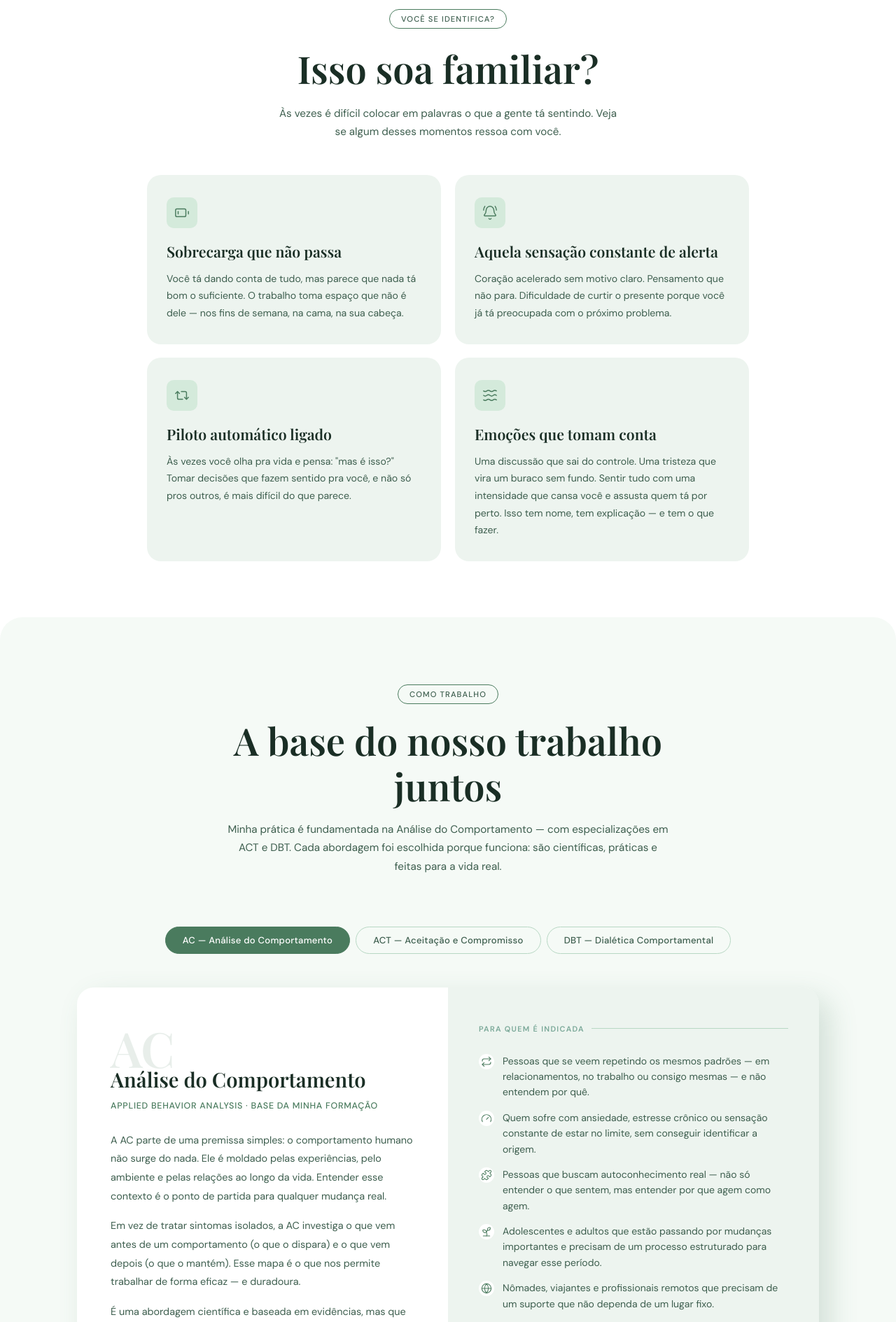
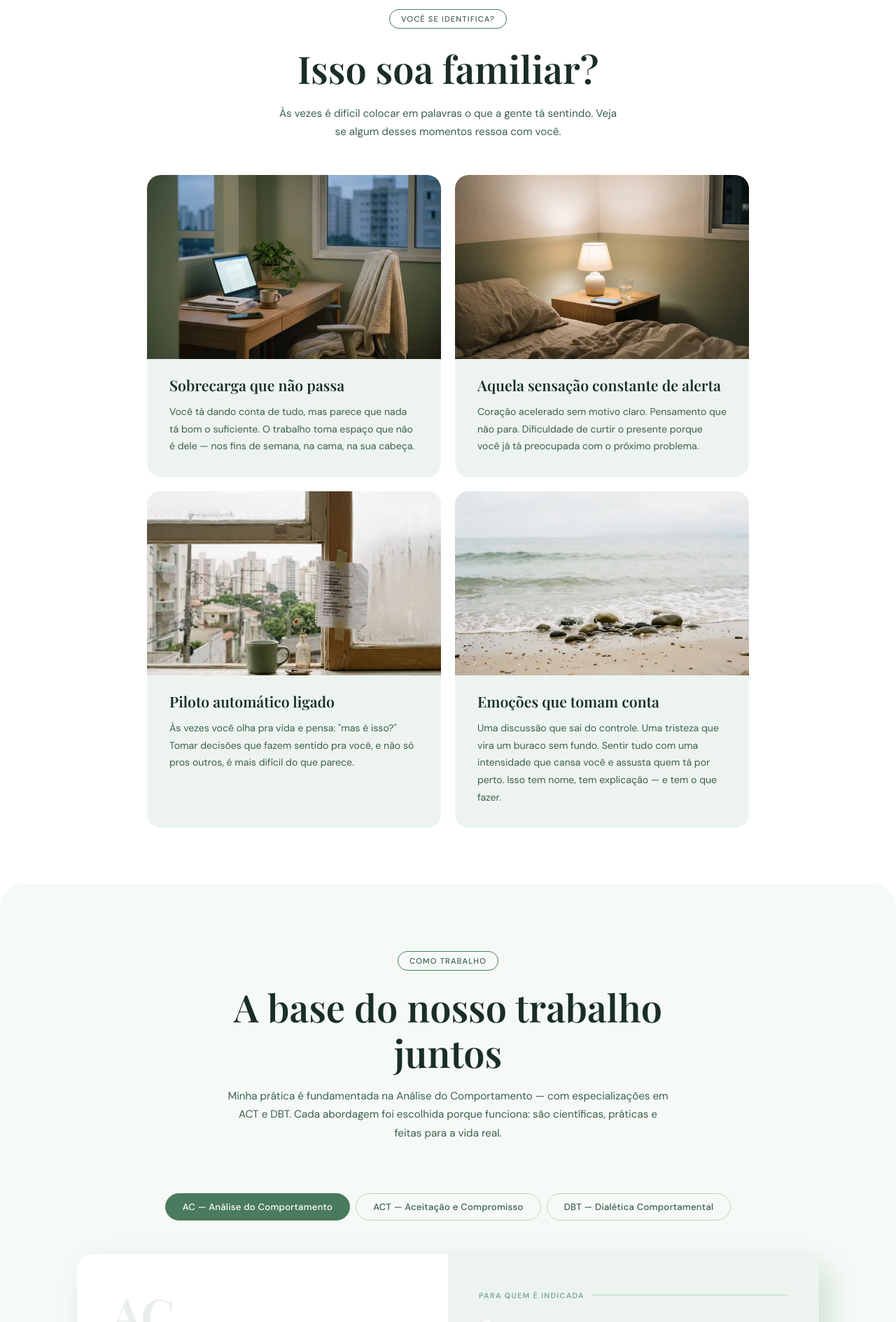
Before and after one commit to pedronogueiranunes/leticia-freitas-psi, a PHP site: page / in a window 1280 px wide. Shown: the part 953-2842 px from the top of the page at 70% size. Run offline with PHP 8.4, Linux system fonts and the light colour scheme; some libraries are stand-ins or nearby versions; some web fonts are replaced.

Commit message:
Cards com imagens (Isso soa familiar + Europa), Europa em 3 colunas
Co-Authored-By: Claude Opus 5.5 <noreply@anthropic.com>
Claude-Session: https://claude.ai/code/session_01Lma4E8Y2Bpdfw6xgnv6D9A

```diff
--- a/css/styles.css
+++ b/css/styles.css
@@ -1635,3 +1635,14 @@ footer {
 .tag { display: inline-flex; align-items: center; gap: 8px; }
 .tag .lucide { width: 14px; height: 14px; color: currentColor; }
 .process-card.dark .lucide, [class*="dark"] .tag .lucide { color: currentColor; }
+
+/* Cards com imagem */
+.cards-grid .card { padding: 0; overflow: hidden; display: flex; flex-direction: column; }
+.cards-grid .card > h3, .cards-grid .card > p { padding-left: 32px; padding-right: 32px; }
+.cards-grid .card > p { padding-bottom: 32px; }
+.card-media { margin: 0 0 24px; aspect-ratio: 16 / 10; overflow: hidden; background: var(--card-bg); }
+.card-media img { width: 100%; height: 100%; object-fit: cover; display: block; transition: transform .8s cubic-bezier(.16,1,.3,1); }
+.card:hover .card-media img { transform: scale(1.03); }
+@media (max-width: 760px) { .cards-grid .card > h3, .cards-grid .card > p { padding-left: 22px; padding-right: 22px; } .cards-grid .card > p { padding-bottom: 24px; } }
+@media (prefers-reduced-motion: reduce) { .card-media img { transition: none; } }
+@media (min-width: 900px) { #online-europa .cards-grid { grid-template-columns: repeat(3, 1fr); max-width: 1200px; } }
--- a/index.html
+++ b/index.html
@@ -321,25 +321,25 @@
 
   <div class="cards-grid">
     <div class="card">
-      <div class="card-icon"><svg class="lucide" aria-hidden="true" focusable="false" xmlns="http://www.w3.org/2000/svg" width="22" height="22" viewBox="0 0 24 24" fill="none" stroke="currentColor" stroke-width="1.6" stroke-linecap="round" stroke-linejoin="round" ><path d="M22 14v-4" /><path d="M6 14v-4" /><rect x="2" y="6" width="16" height="12" rx="2" /></svg></div>
+      <figure class="card-media"><img src="images/cards/sobrecarga-640.webp" srcset="images/cards/sobrecarga-640.webp 640w, images/cards/sobrecarga.webp 1200w" sizes="(max-width: 760px) 100vw, 480px" alt="Mesa de trabalho com notebook e café ao anoitecer" width="640" height="477" loading="lazy" decoding="async"></figure>
       <h3 data-i18n="identify.card1.title">Sobrecarga que não passa</h3>
       <p data-i18n="identify.card1.desc">Você tá dando conta de tudo, mas parece que nada tá bom o suficiente. O trabalho toma espaço que não é dele — nos fins de semana, na cama, na sua cabeça.</p>
     </div>
 
     <div class="card">
-      <div class="card-icon"><svg class="lucide" aria-hidden="true" focusable="false" xmlns="http://www.w3.org/2000/svg" width="22" height="22" viewBox="0 0 24 24" fill="none" stroke="currentColor" stroke-width="1.6" stroke-linecap="round" stroke-linejoin="round" ><path d="M10.268 21a2 2 0 0 0 3.464 0" /><path d="M22 8c0-2.3-.8-4.3-2-6" /><path d="M3.262 15.326A1 1 0 0 0 4 17h16a1 1 0 0 0 .74-1.673C19.41 13.956 18 12.499 18 8A6 6 0 0 0 6 8c0 4.499-1.411 5.956-2.738 7.326" /><path d="M4 2C2.8 3.7 2 5.7 2 8" /></svg></div>
+      <figure class="card-media"><img src="images/cards/alerta-640.webp" srcset="images/cards/alerta-640.webp 640w, images/cards/alerta.webp 1200w" sizes="(max-width: 760px) 100vw, 480px" alt="Mesa de cabeceira com abajur aceso e celular à noite" width="640" height="477" loading="lazy" decoding="async"></figure>
       <h3 data-i18n="identify.card2.title">Aquela sensação constante de alerta</h3>
       <p data-i18n="identify.card2.desc">Coração acelerado sem motivo claro. Pensamento que não para. Dificuldade de curtir o presente porque você já tá preocupada com o próximo problema.</p>
     </div>
 
     <div class="card">
-      <div class="card-icon"><svg class="lucide" aria-hidden="true" focusable="false" xmlns="http://www.w3.org/2000/svg" width="22" height="22" viewBox="0 0 24 24" fill="none" stroke="currentColor" stroke-width="1.6" stroke-linecap="round" stroke-linejoin="round" ><path d="m2 9 3-3 3 3" /><path d="M13 18H7a2 2 0 0 1-2-2V6" /><path d="m22 15-3 3-3-3" /><path d="M11 6h6a2 2 0 0 1 2 2v10" /></svg></div>
+      <figure class="card-media"><img src="images/cards/piloto-640.webp" srcset="images/cards/piloto-640.webp 640w, images/cards/piloto.webp 1200w" sizes="(max-width: 760px) 100vw, 480px" alt="Janela com lista de tarefas riscadas e vista da cidade" width="640" height="477" loading="lazy" decoding="async"></figure>
       <h3 data-i18n="identify.card3.title">Piloto automático ligado</h3>
       <p data-i18n="identify.card3.desc">Às vezes você olha pra vida e pensa: "mas é isso?" Tomar decisões que fazem sentido pra você, e não só pros outros, é mais difícil do que parece.</p>
     </div>
 
     <div class="card">
-      <div class="card-icon"><svg class="lucide" aria-hidden="true" focusable="false" xmlns="http://www.w3.org/2000/svg" width="22" height="22" viewBox="0 0 24 24" fill="none" stroke="currentColor" stroke-width="1.6" stroke-linecap="round" stroke-linejoin="round" ><path d="M2 12q2.5 2 5 0t5 0 5 0 5 0" /><path d="M2 19q2.5 2 5 0t5 0 5 0 5 0" /><path d="M2 5q2.5 2 5 0t5 0 5 0 5 0" /></svg></div>
+      <figure class="card-media"><img src="images/cards/emocoes-640.webp" srcset="images/cards/emocoes-640.webp 640w, images/cards/emocoes.webp 1200w" sizes="(max-width: 760px) 100vw, 480px" alt="Onda quebrando suavemente sobre pedras na praia" width="640" height="477" loading="lazy" decoding="async"></figure>
       <h3 data-i18n="identify.card4.title">Emoções que tomam conta</h3>
       <p data-i18n="identify.card4.desc">Uma discussão que sai do controle. Uma tristeza que vira um buraco sem fundo. Sentir tudo com uma intensidade que cansa você e assusta quem tá por perto. Isso tem nome, tem explicação — e tem o que fazer.</p>
     </div>
@@ -607,19 +607,19 @@
 
   <div class="cards-grid">
     <div class="card">
-      <div class="card-icon"><svg class="lucide" aria-hidden="true" focusable="false" xmlns="http://www.w3.org/2000/svg" width="22" height="22" viewBox="0 0 24 24" fill="none" stroke="currentColor" stroke-width="1.6" stroke-linecap="round" stroke-linejoin="round" ><path d="m5 8 6 6" /><path d="m4 14 6-6 2-3" /><path d="M2 5h12" /><path d="M7 2h1" /><path d="m22 22-5-10-5 10" /><path d="M14 18h6" /></svg></div>
+      <figure class="card-media"><img src="images/cards/europa-portugues-640.webp" srcset="images/cards/europa-portugues-640.webp 640w, images/cards/europa-portugues.webp 1200w" sizes="(max-width: 760px) 100vw, 480px" alt="Mesa com notebook diante de janela com telhados de Lisboa" width="640" height="477" loading="lazy" decoding="async"></figure>
       <h3 data-i18n="europa.card1.title">Terapia em português, sem traduzir a dor</h3>
       <p data-i18n="europa.card1.desc">Você não precisa explicar o que é saudade, nem o peso de estar longe de casa. Atendo no seu idioma e no seu contexto — entendo a solidão, a adaptação e a culpa de quem refez a vida do outro lado do oceano.</p>
     </div>
 
     <div class="card">
-      <div class="card-icon"><svg class="lucide" aria-hidden="true" focusable="false" xmlns="http://www.w3.org/2000/svg" width="22" height="22" viewBox="0 0 24 24" fill="none" stroke="currentColor" stroke-width="1.6" stroke-linecap="round" stroke-linejoin="round" ><rect width="20" height="14" x="2" y="5" rx="2" /><line x1="2" x2="22" y1="10" y2="10" /><path d="M6 14h2" /></svg></div>
+      <figure class="card-media"><img src="images/cards/europa-wise-640.webp" srcset="images/cards/europa-wise-640.webp 640w, images/cards/europa-wise.webp 1200w" sizes="(max-width: 760px) 100vw, 480px" alt="Celular, cartão e moedas de euro sobre toalha de linho" width="640" height="477" loading="lazy" decoding="async"></figure>
       <h3 data-i18n="europa.card2.title">Pague em euros, pela Wise</h3>
       <p data-i18n="europa.card2.desc">Sem complicação com câmbio ou cartão internacional: o pagamento das sessões pode ser feito em euros pela Wise. Simples, transparente e no valor que você já conhece.</p>
     </div>
 
     <div class="card">
-      <div class="card-icon"><svg class="lucide" aria-hidden="true" focusable="false" xmlns="http://www.w3.org/2000/svg" width="22" height="22" viewBox="0 0 24 24" fill="none" stroke="currentColor" stroke-width="1.6" stroke-linecap="round" stroke-linejoin="round" ><circle cx="12" cy="12" r="10" /><path d="M12 6v6l4 2" /></svg></div>
+      <figure class="card-media"><img src="images/cards/europa-fuso-640.webp" srcset="images/cards/europa-fuso-640.webp 640w, images/cards/europa-fuso.webp 1200w" sizes="(max-width: 760px) 100vw, 480px" alt="Poltrona verde e relógio de parede em luz de fim de tarde" width="640" height="477" loading="lazy" decoding="async"></figure>
       <h3 data-i18n="europa.card3.title">Horários que respeitam o seu fuso</h3>
       <p data-i18n="europa.card3.desc">Atendo no horário de Brasília — que, na prática, cai na sua tarde e início de noite na Europa. Encontramos juntos um horário que cabe na sua rotina, sem virar a madrugada.</p>
     </div>
```
Also changed, not shown: images/cards/alerta-640.webp (added), images/cards/alerta.webp (added), images/cards/emocoes-640.webp (added), images/cards/emocoes.webp (added), images/cards/europa-fuso-640.webp (added), images/cards/europa-fuso.webp (added), images/cards/europa-portugues-640.webp (added), images/cards/europa-portugues.webp (added), images/cards/europa-wise-640.webp (added), images/cards/europa-wise.webp (added), images/cards/piloto-640.webp (added), images/cards/piloto.webp (added), images/cards/sobrecarga-640.webp (added), images/cards/sobrecarga.webp (added).
